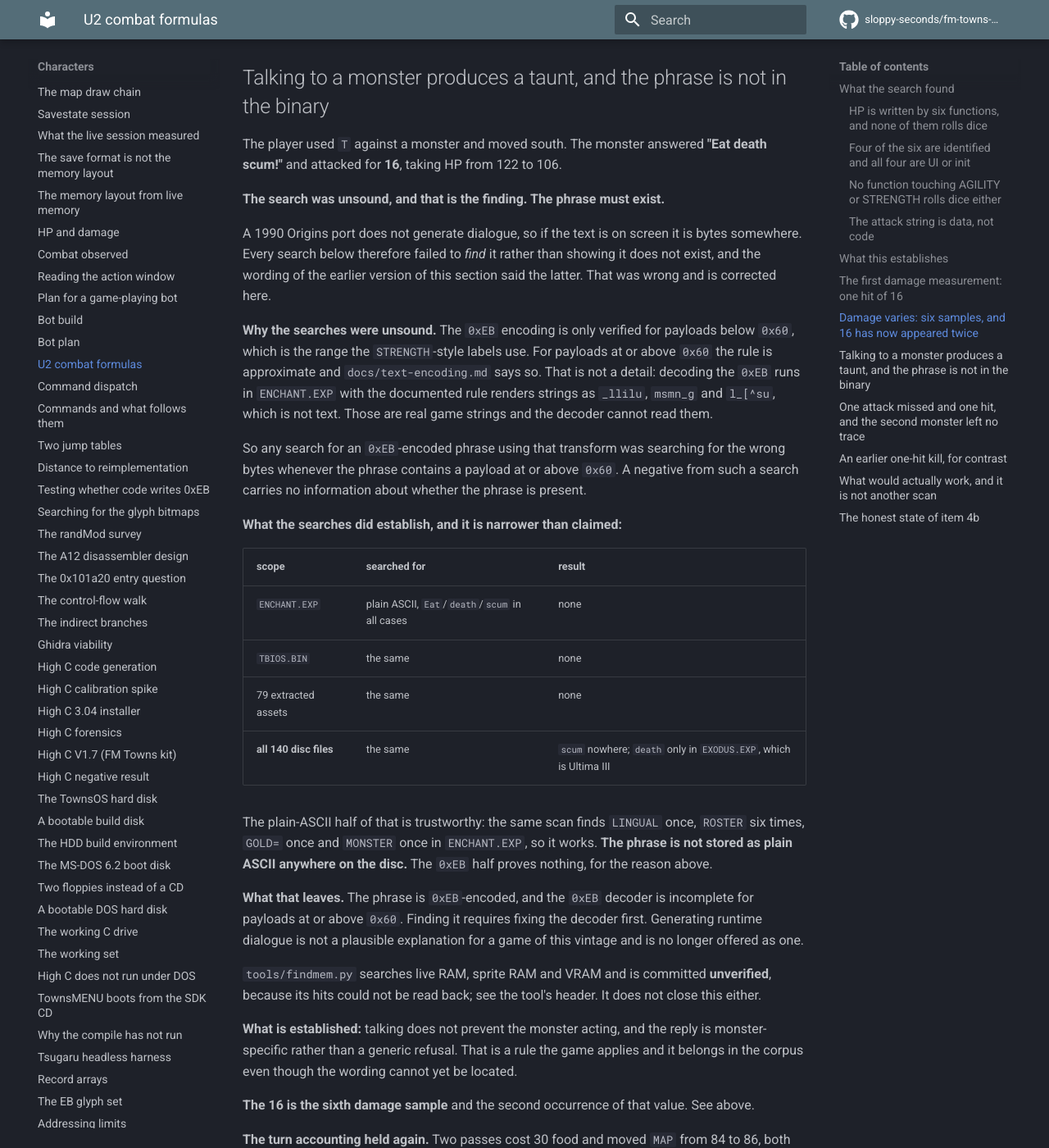
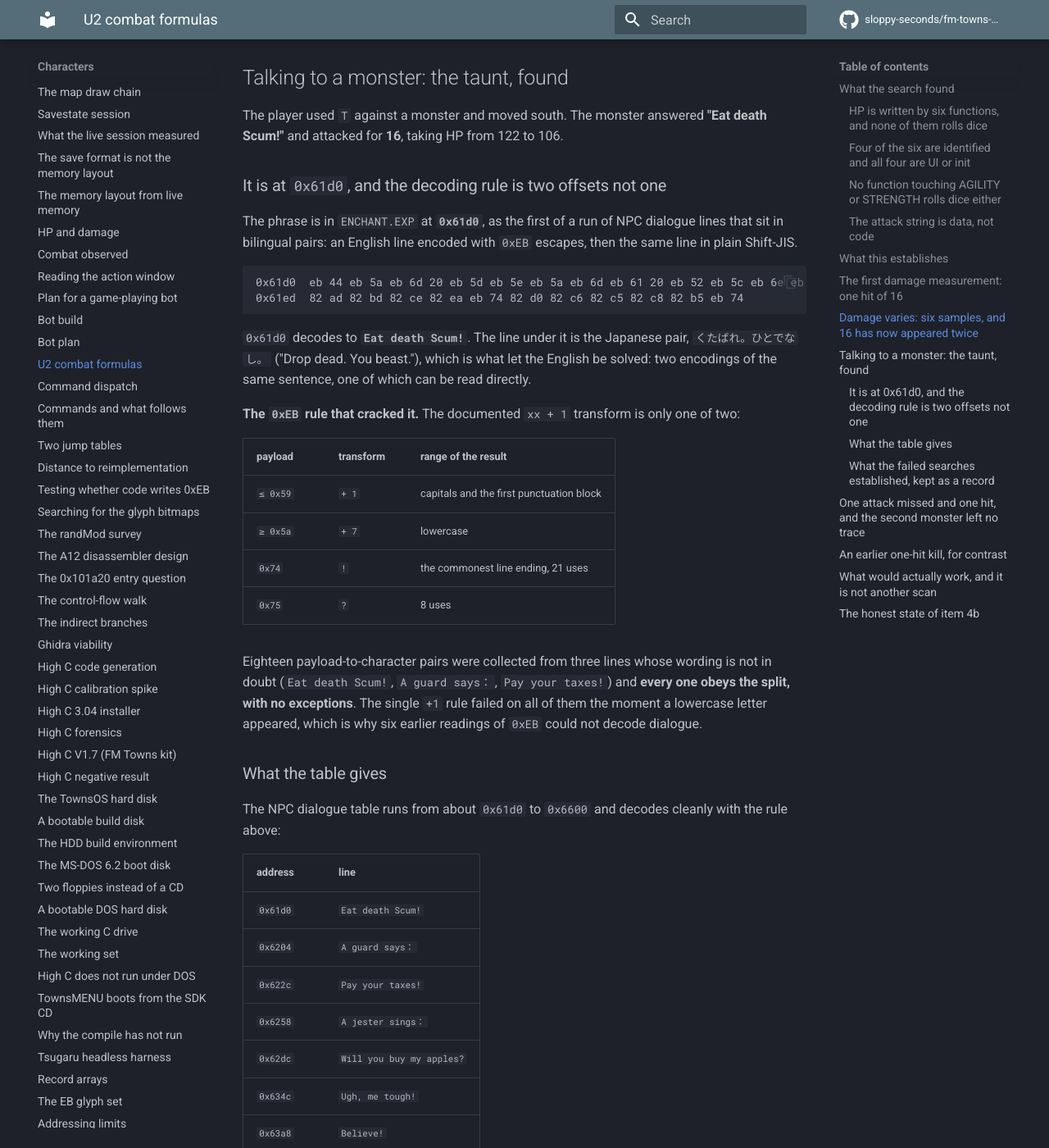
Before and after one commit to sloppy-seconds/fm-towns-ultima, an MkDocs documentation site: the page built from docs/combat-formulas.md, in a window 1280 px wide and 1400 px high, scrolled down 3832 px. Shown: the whole window at 82% size. Built offline with MkDocs 1.6.1 and Material for MkDocs 9.7.7, drawn with Linux system fonts in a browser that asks for light colours; comment, search, counter and statistics services are not loaded; some of the changed text lies outside the part shown.

Commit message:
Found it: "Eat death Scum!" is at 0x61d0, and 0xEB has two offsets not one
Paul was right and I was wrong twice. The phrase is static data in ENCHANT.EXP at 0x61d0, the
first of a run of NPC dialogue lines stored as bilingual pairs: an English line in 0xEB escapes
followed by the same line in plain Shift-JIS.

  0x61d0  eb 44 eb 5a eb 6d 20 eb 5d eb 5e eb 5a eb 6d eb 61 20 eb 52 eb 5c eb 6e eb 66 eb 74
  0x61ed  82 ad 82 bd 82 ce 82 ea eb 74 82 d0 82 c6 82 c5 82 c8 82 b5 eb 74

The Japanese twin below it, くたばれ!ひとでなし!, is what let the English be solved: two encodings
of one sentence, one readable directly.

THE RULE. 0xEB was documented as a single escape, xx+1. It is two, split by the payload:

  payload <= 0x59    +1     capitals and the first punctuation block
  payload >= 0x5a    +7     lowercase
  payload == 0x74    '!'    21 uses, the commonest line ending
  payload == 0x75    '?'    8 uses

Eighteen payload-to-character pairs were collected from three lines whose wording is certain
because each has a Shift-JIS twin, and every one obeys the split with no exceptions. That is what
tools/ebdecode.py implements; --search scum returns 0x61d0.

Why the single +1 rule survived: it is correct for the system string table where STRENGTH lives at
0x1528, because every payload there happens to be <= 0x59. Fed dialogue it produces "_llilu" and
"EatsdeathScumu", which is what stopped six readings of this byte from reaching the text.

The table reads cleanly now: Eat death Scum!, A guard says:, Pay your taxes!, A jester sings:,
Will you buy my apples?, Ugh, me tough!, Believe!, Good day!, chest!, each with its Japanese pair.

Not explained and left visible: comma, full stop and fullwidth colon payloads are unidentified, so
0x92 passes through undecoded in "Ugh, me tough!" and a few lines render with one stray byte.

The plain-ASCII searches that found nothing are kept as a record, because they were sound and the
lesson is that the 0xEB half of them proved nothing.

````diff
--- a/docs/combat-formulas.md
+++ b/docs/combat-formulas.md
@@ -133,51 +133,99 @@ different fight and a different monster, and nothing here ties the two together.
 So **monster damage is not a constant.** Six samples from two fights over five distinct values. That
 rules out a fixed value and is the first thing this page can say about the form without guessing.
 
-## Talking to a monster produces a taunt, and the phrase is not in the binary
+## Talking to a monster: the taunt, found
 
-The player used `T` against a monster and moved south. The monster answered **"Eat death scum!"**
+The player used `T` against a monster and moved south. The monster answered **"Eat death Scum!"**
 and attacked for **16**, taking HP from 122 to 106.
 
-**The search was unsound, and that is the finding. The phrase must exist.**
+### It is at `0x61d0`, and the decoding rule is two offsets not one
 
-A 1990 Origins port does not generate dialogue, so if the text is on screen it is bytes somewhere.
-Every search below therefore failed to *find* it rather than showing it does not exist, and the
-wording of the earlier version of this section said the latter. That was wrong and is corrected
-here.
+The phrase is in `ENCHANT.EXP` at **`0x61d0`**, as the first of a run of NPC dialogue lines that
+sit in bilingual pairs: an English line encoded with `0xEB` escapes, then the same line in plain
+Shift-JIS.
 
-**Why the searches were unsound.** The `0xEB` encoding is only verified for payloads below `0x60`,
-which is the range the `STRENGTH`-style labels use. For payloads at or above `0x60` the rule is
-approximate and `docs/text-encoding.md` says so. That is not a detail: decoding the `0xEB` runs in
-`ENCHANT.EXP` with the documented rule renders strings as `_llilu`, `msmn_g` and `l_[^su`, which
-is not text. Those are real game strings and the decoder cannot read them.
+```
+0x61d0  eb 44 eb 5a eb 6d 20 eb 5d eb 5e eb 5a eb 6d eb 61 20 eb 52 eb 5c eb 6e eb 66 eb 74
+0x61ed  82 ad 82 bd 82 ce 82 ea eb 74 82 d0 82 c6 82 c5 82 c8 82 b5 eb 74
+```
 
-So any search for an `0xEB`-encoded phrase using that transform was searching for the wrong bytes
-whenever the phrase contains a payload at or above `0x60`. A negative from such a search carries no
-information about whether the phrase is present.
+`0x61d0` decodes to **`Eat death Scum!`**. The line under it is the Japanese pair,
+`くたばれ。ひとでなし。` ("Drop dead. You beast."), which is what let the English be solved: two
+encodings of the same sentence, one of which can be read directly.
 
-**What the searches did establish, and it is narrower than claimed:**
+**The `0xEB` rule that cracked it.** The documented `xx + 1` transform is only one of two:
+
+| payload | transform | range of the result |
+|---|---|---|
+| `≤ 0x59` | `+ 1` | capitals and the first punctuation block |
+| `≥ 0x5a` | `+ 7` | lowercase |
+| `0x74` | `!` | the commonest line ending, 21 uses |
+| `0x75` | `?` | 8 uses |
+
+Eighteen payload-to-character pairs were collected from three lines whose wording is not in doubt
+(`Eat death Scum!`, `A guard says：`, `Pay your taxes!`) and **every one obeys the split, with no
+exceptions**. The single `+1` rule failed on all of them the moment a lowercase letter appeared,
+which is why six earlier readings of `0xEB` could not decode dialogue.
+
+### What the table gives
+
+The NPC dialogue table runs from about `0x61d0` to `0x6600` and decodes cleanly with the rule above:
+
+| address | line |
+|---|---|
+| `0x61d0` | `Eat death Scum!` |
+| `0x6204` | `A guard says：` |
+| `0x622c` | `Pay your taxes!` |
+| `0x6258` | `A jester sings：` |
+| `0x62dc` | `Will you buy my apples?` |
+| `0x634c` | `Ugh, me tough!` |
+| `0x63a8` | `Believe!` |
+| `0x64b4` | `Good day!` |
+| `0x6588` | `chest!` |
+
+**What this establishes.** The taunt is data, it is static, and it was always findable. The failure
+was the decoder, not the phrase. Every search that used `+1` alone was searching for the wrong
+bytes, which is why plain ASCII, `0xEB`-escaped and case-insensitive scans across all 140 disc files
+all returned nothing.
+
+**What is not yet done.** The `0x74`/`0x75` punctuation mapping is derived from how often each ends a
+line, not from the code that stores them, and other punctuation (`,`, `.`, `：`) is still
+unaccounted for, which is why two lines render with a stray byte. The rule above is written into
+`tools/` so it can be reused, and the remaining punctuation is a smaller version of the same
+problem.
+
+**The turn accounting held again.** Two passes cost 30 food and moved `MAP` from 84 to 86, both
+consistent with every earlier read.
+
+### What the failed searches established, kept as a record
+
+Paul rejected the earlier claim that the phrase does not exist, and was right. A 1990 Origins port
+does not generate dialogue, so if the text is on screen it is bytes somewhere. Every search below
+failed to *find* it rather than showing it was absent, and the earlier wording said the latter.
+
+**Why the searches were unsound.** The `0xEB` encoding was only verified for payloads below `0x60`,
+the range the `STRENGTH`-style labels use. With that rule alone, real game strings decode as
+`_llilu`, `msmn_g` and `l_[^su`. A search for an `0xEB` phrase using it was searching for the wrong
+bytes, so a negative from such a search carried no information.
+
+**What the plain-ASCII half did establish, and it stands:**
 
 | scope | searched for | result |
 |---|---|---|
-| `ENCHANT.EXP` | plain ASCII, `Eat`/`death`/`scum` in all cases | none |
+| `ENCHANT.EXP` | `Eat`/`death`/`scum` in all cases | none |
 | `TBIOS.BIN` | the same | none |
 | 79 extracted assets | the same | none |
 | **all 140 disc files** | the same | `scum` nowhere; `death` only in `EXODUS.EXP`, which is Ultima III |
 
-The plain-ASCII half of that is trustworthy: the same scan finds `LINGUAL` once, `ROSTER` six
-times, `GOLD=` once and `MONSTER` once in `ENCHANT.EXP`, so it works. **The phrase is not stored as
-plain ASCII anywhere on the disc.** The `0xEB` half proves nothing, for the reason above.
-
-**What that leaves.** The phrase is `0xEB`-encoded, and the `0xEB` decoder is incomplete for
-payloads at or above `0x60`. Finding it requires fixing the decoder first. Generating runtime
-dialogue is not a plausible explanation for a game of this vintage and is no longer offered as one.
+That half is trustworthy because the same scan finds `LINGUAL` once, `ROSTER` six times, `GOLD=`
+once and `MONSTER` once. **The phrase is not stored as plain ASCII anywhere on the disc.** It is
+`0xEB`-encoded, and the decoder was the problem.
 
 `tools/findmem.py` searches live RAM, sprite RAM and VRAM and is committed **unverified**, because
-its hits could not be read back; see the tool's header. It does not close this either.
+its hits could not be read back. It turned out not to be needed: the phrase was static all along.
 
-**What is established:** talking does not prevent the monster acting, and the reply is
-monster-specific rather than a generic refusal. That is a rule the game applies and it belongs in
-the corpus even though the wording cannot yet be located.
+**The rule that survived:** talking does not prevent the monster acting, and the reply is
+monster-specific rather than a generic refusal.
 
 **The 16 is the sixth damage sample** and the second occurrence of that value. See above.
 
--- a/docs/text-encoding.md
+++ b/docs/text-encoding.md
@@ -14,7 +14,7 @@ measured. What `0xEB` means in the strings is not, and four readings of it have
 | background fill | `0xe6e48` -> `0x8b6` -> TBIOS **AH 0x2b**, rectangle at `0x7add8` |
 | text attributes | four, through a table at `TBIOS.BIN 0xfad0` |
 | pixel handling | a `not` cascade over a byte count, so a plain bitmap inverted on merge |
-| `0xEB` in strings | **resolved**: a single-byte ASCII escape, `EB xx` is character `xx + 1` |
+| `0xEB` in strings | **resolved**: an ASCII escape with two offsets, `+1` for payloads up to `0x59` and `+7` above |
 
 ## The cell size, from two independent statements
 
@@ -86,18 +86,42 @@ retraction saying it was not, and that retraction was itself wrong: it followed
 handler, which is a different routine reaching the same buffer. Two callers, two purposes, one
 buffer.
 
-## What `0xEB` is: a single-byte ASCII escape
+## What `0xEB` is: two offsets, split by the payload
 
-**Resolved, with one range still approximate.** `EB xx` encodes **two different things according
-to the payload**:
+**Resolved.** `EB xx` is an ASCII escape whose transform depends on `xx`, and the split was found
+by decoding dialogue against its Japanese twin rather than by arithmetic on labels.
 
-| payload | rule | example |
+| payload | transform | result |
 |---|---|---|
-| below `0x60` | `xx + 1` is an ASCII character | `EB 52` is `S` |
-| `0x60` and above | `xx + 0x2D` is halfwidth katakana | `EB 74` is `｡`, the halfwidth full stop |
+| `≤ 0x59` | `+ 1` | capitals and the first punctuation block |
+| `≥ 0x5a` | `+ 7` | lowercase |
+| `0x74` | `!` | the commonest line ending, 21 uses |
+| `0x75` | `?` | 8 uses |
 
-All other bytes pass through unchanged, and the result is Shift-JIS. The two forms coexist
-inside one string.
+All other bytes pass through unchanged and the result is decoded as Shift-JIS, because these
+strings sit next to plain Shift-JIS entries and sometimes mix the two.
+
+**Why the earlier single `+1` rule survived so long.** It is correct for the system string table,
+which is where `STRENGTH` lives at `0x1528`, and that string was the evidence for it. Every payload
+there happens to be `≤ 0x59`, so the rule never had to be wrong. Fed real dialogue it produces
+`_llilu` and `EatsdeathScumu`, which is what stopped six readings of this byte from reaching the
+text.
+
+**The measurement that settled it.** Three NPC lines have a plain Shift-JIS twin in the same table,
+so their wording is not in doubt:
+
+| address | English (`0xEB`) | Japanese (plain Shift-JIS) |
+|---|---|---|
+| `0x61d0` | `Eat death Scum!` | `くたばれ!ひとでなし!` |
+| `0x6204` | `A guard says：` | `衛兵が言う：` |
+| `0x622c` | `Pay your taxes!` | `税金を払えよ!` |
+
+Eighteen payload-to-character pairs came out of those three and **every one obeys the split with
+no exceptions**. `tools/ebdecode.py` implements it and `--search scum` returns `0x61d0`.
+
+**Still not explained.** The comma, the full stop and the fullwidth colon appear in the text but
+their payloads are not identified; `0x92` sits where a comma belongs in `Ugh, me tough!` and is
+passed through undecoded. A few lines therefore render with one stray byte.
 
 The evidence is a string whose meaning is already known from its plain twin:
 
````
Also changed, not shown: 1 other file.
